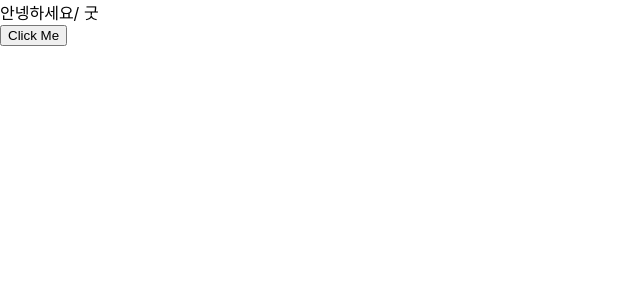
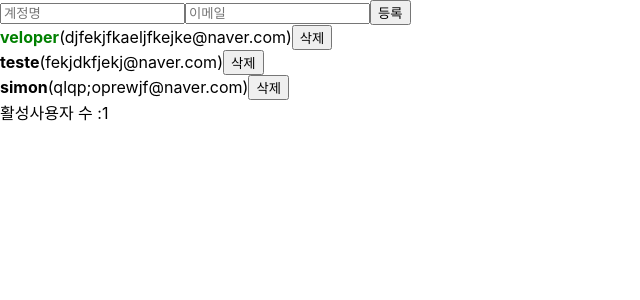
Before and after one commit to doubleaway/study, a React (Create React App) app in the folder input/: page / in a window 1280 px wide. Shown: the top 300 px of the page, without its empty margins (0-640 px from the left). Built offline with nearby package versions, Linux system fonts and the light colour scheme.

Commit message:
userlist ontoggle,onremove함수 usecontext사용하여 dispatch로 넘기기

```diff
--- a/input/src/App.js
+++ b/input/src/App.js
@@ -57,6 +57,10 @@ function reducer(state,action){
   }
 
 }
+
+
+export const UserDispatch=createContext(null);
+
 function App() {
 const [state, dispatch]=useReducer(reducer , initialState);
 const [form, onChange, reset]=useInputs({
@@ -82,23 +86,10 @@ const onCreate = useCallback(()=>{
   reset();
 },[username,email,reset]);
 
-const onToggle=useCallback((id)=>{
-  dispatch({
-    type:'TOGGLE_USER',
-    id
-  });
-},[]);
-
-const onRemove=useCallback(id=>{
-  dispatch({
-    type:'REMOVE_USER',
-    id
-  });
-},[]);
 
 const count=useMemo(()=>countActiveUsers(users),[users]);
   return (
-      <>
+      <UserDispatch.Provider value={dispatch}>
         <CreateUser
           username={username}
           email={email}
@@ -107,11 +98,10 @@ const count=useMemo(()=>countActiveUsers(users),[users]);
         />
         <UserList
             users={users}
-            onToggle={onToggle}
-            onRemove={onRemove}
+
         />
         <div>활성사용자 수 :{count}</div>
-        </>
+        </UserDispatch.Provider>
 
   );
 }
--- a/input/src/index.js
+++ b/input/src/index.js
@@ -8,7 +8,7 @@ import ContextSample from "./ContextSample";
 
 ReactDOM.render(
   <React.StrictMode>
-    <ContextSample />
+    <App />
   </React.StrictMode>,
   document.getElementById('root')
 );
--- a/input/src/userList.js
+++ b/input/src/userList.js
@@ -1,33 +1,17 @@
-import React, {useEffect} from "react";
+import React, {useContext, useEffect} from "react";
+import {UserDispatch} from "./App";
 
-const User=React.memo(function User({users,onRemove,onToggle}){
+const User=React.memo(function User({users}){
     const {username,email,id,active}=users;
-    //[], 첫화면 렌더링 될때 실행
-    // useEffect(()=>{
-    //     console.log('컴포넌트가 화면에 나타남');
-    //     //컴포넌트가 마운트 되릿 추가 작업
-    //     // 1. props로 받은값을 state값을 수정 2. rest api 3. d3 video.js 라이브러리 4. setInterval, setTimeout,
-    //
-    //     return ()=>{
-    //         //unmount 1. clearIntaval, clearTimeOut
-    //         //2. 라이브러리 인스턴스 제거
-    //         //뒷정리 함수
-    //         console.log("컴포넌트가 화면에서 사라짐")
-    //     }
-    // },[])
-
-    //특정변수 users, user이 없데이트 될때마다 호출 return 값은 바뀌기전것이 먼저 호출
-    // useEffect(()=>{
-    //     console.log(users);
-    //     return()=>{
-    //         console.log('user 값이 바뀌기전:');
-    //         console.log(users);
-    //     }
-    // },[users]);
-
+    const dispatch=useContext(UserDispatch);
+console.log(dispatch);
   return(
       <div>
-        <b onClick={()=>{onToggle(id)}}
+        <b
+            onClick={()=>dispatch({
+            type:'TOGGLE_USER',
+            id
+        })}
             style={
                 {
                     color:active?'green' : 'black',
@@ -40,50 +24,28 @@ const User=React.memo(function User({users,onRemove,onToggle}){
                     ({email})
                 </span>
           {/*onclick에 넣을때는 함수를 함수에 넣어야함 =>아니면 컴포넌트가 렌더링될때 자동호출 됨 onclick={onRemove}(x)*/}
-          <button onClick={()=>onRemove(id)}>삭제</button>
+          <button
+              onClick={()=>
+              dispatch({
+              type:'REMOVE_USER',
+              id
+          })
+          }
+          >삭제</button>
     </div>
   )
 })
 
-function UserList({users,onRemove,onToggle}){
+function UserList({users}){
 
 //    하나하나 렌더링
     return(
         <div>
-            {/*<div>*/}
-            {/*    <b>*/}
-            {/*        {users[0].username}*/}
-            {/*    </b>*/}
-            {/*    <span>*/}
-            {/*        ({users[0].email})*/}
-            {/*    </span>*/}
-            {/*</div>*/}
-            {/*<div>*/}
-            {/*    <b>*/}
-            {/*        {users[1].username}*/}
-            {/*    </b>*/}
-            {/*    <span>*/}
-            {/*        ({users[1].email})*/}
-            {/*    </span>*/}
-            {/*</div>*/}
-            {/*<div>*/}
-            {/*    <b>*/}
-            {/*        {users[2].username}*/}
-            {/*    </b>*/}
-            {/*    <span>*/}
-            {/*        ({users[2].email})*/}
-            {/*    </span>*/}
-            {/*</div>*/}
-
-            {/*다른 컴포넌트에서 불러오기*/}
-            {/*<User users={users[0]}/>*/}
-            {/*<User users={users[1]}/>*/}
-            {/*<User users={users[2]}/>*/}
 
             {/*내장함수 map사용*/}
             {
                 users.map(
-                    user=>(<User onRemove={onRemove} onToggle={onToggle} key={user.id} users={user}/>
+                    user=>(<User  key={user.id} users={user}/>
                     )
                 )
             }
```
